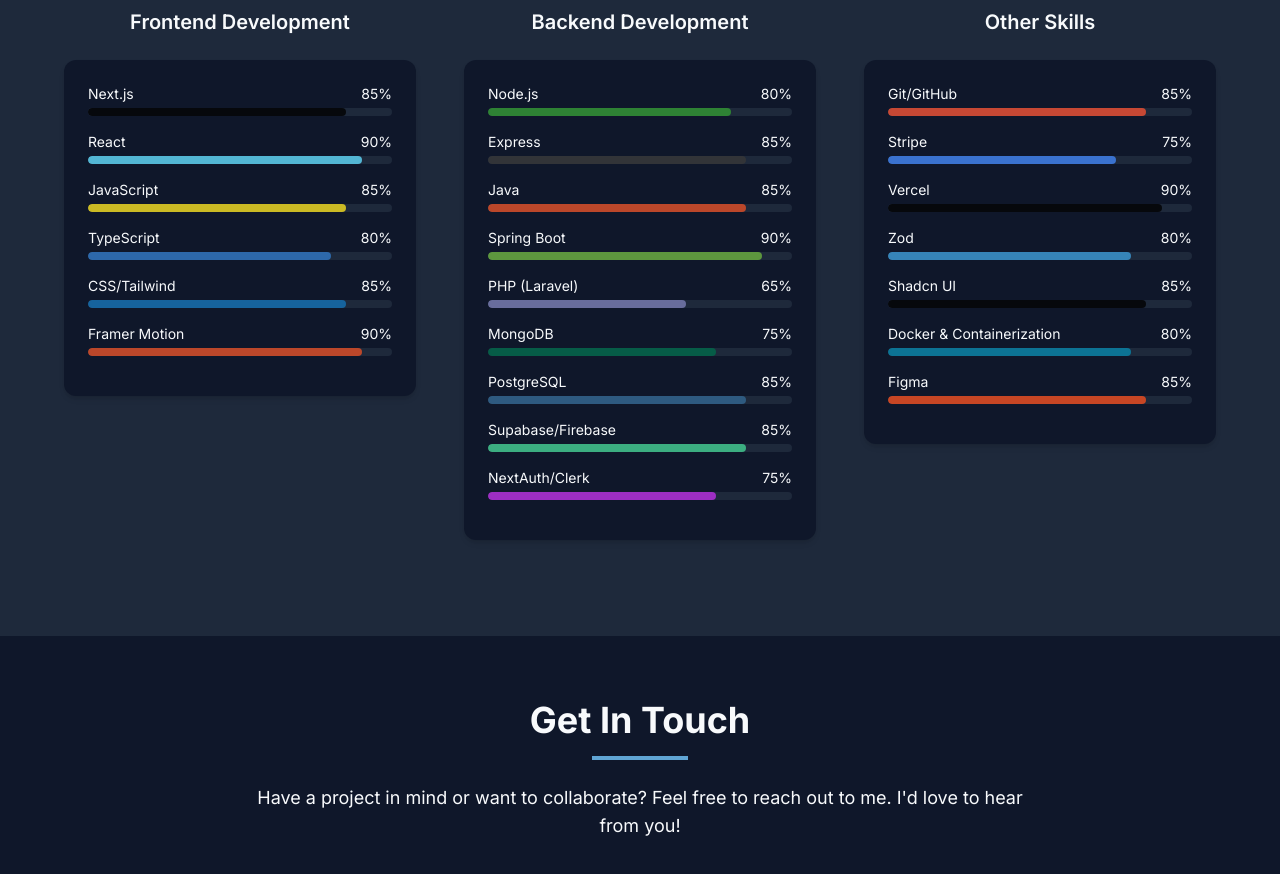
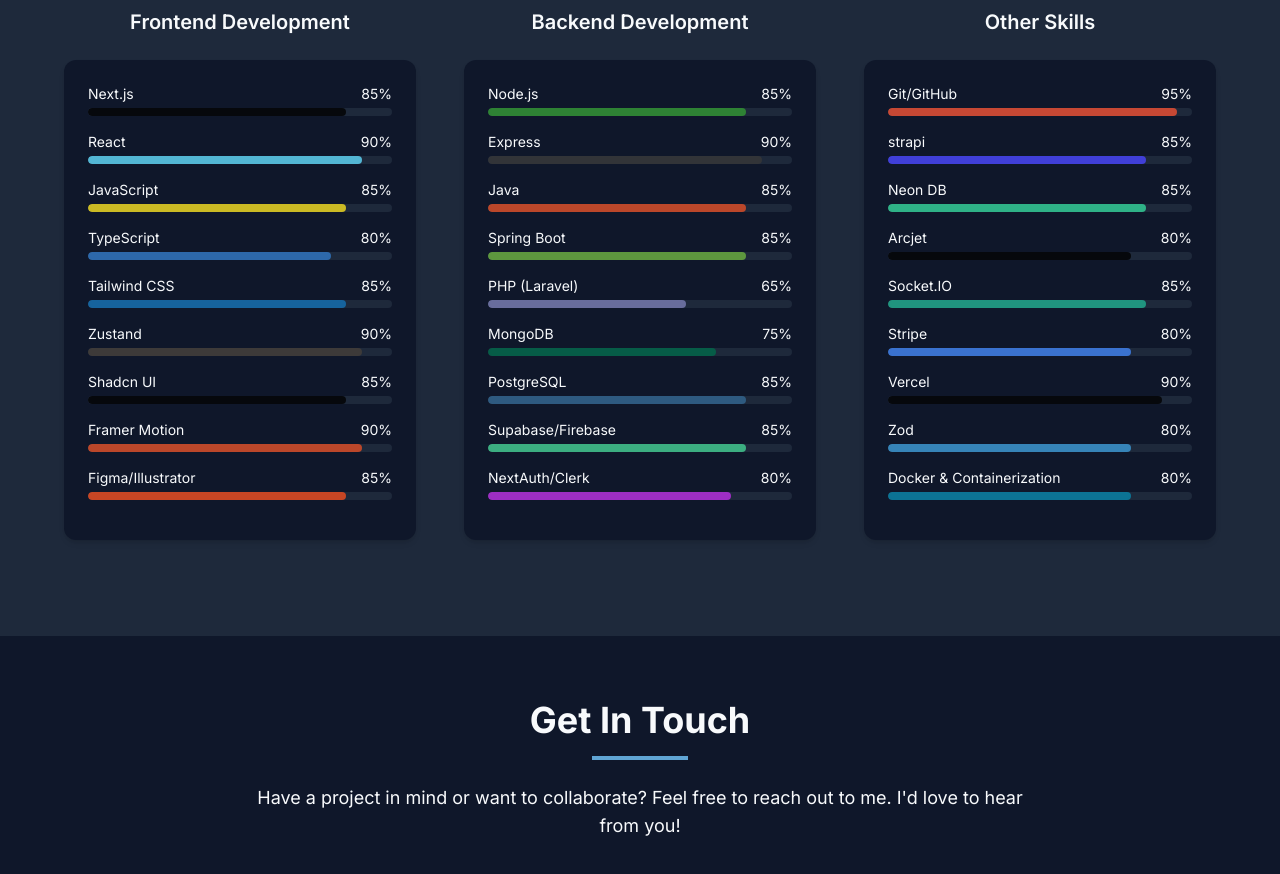
Before and after one commit to HillolPias/my_portfolio, a React (Vite) app: page / in a window 1280 px wide. Shown: the part 5960-6834 px from the top of the page. Built offline with nearby package versions, Linux system fonts and the light colour scheme.

Commit message:
Resume and skills updated

```diff
--- a/src/components/Skills.tsx
+++ b/src/components/Skills.tsx
@@ -38,30 +38,35 @@
     { name: "React", level: 90, color: "#61DAFB" },
     { name: "JavaScript", level: 85, color: "#F7DF1E" },
     { name: "TypeScript", level: 80, color: "#3178C6" },
-    { name: "CSS/Tailwind", level: 85, color: "#1572B6" },
+    { name: "Tailwind CSS", level: 85, color: "#1572B6" },
+    { name: "Zustand", level: 90, color: "#453F39" },
+    { name: "Shadcn UI", level: 85, color: "#000000" },
     { name: "Framer Motion", level: 90, color: "#E34F26" },
+    { name: "Figma/Illustrator", level: 85, color: "#F24E1E" },
   ];
 
   const backend: Skill[] = [
-    { name: "Node.js", level: 80, color: "#339933" },
-    { name: "Express", level: 85, color: "#373737" },
+    { name: "Node.js", level: 85, color: "#339933" },
+    { name: "Express", level: 90, color: "#373737" },
     { name: "Java", level: 85, color: "#E34F26" },
-    { name: "Spring Boot", level: 90, color: "#6DB33F" },
+    { name: "Spring Boot", level: 85, color: "#6DB33F" },
     { name: "PHP (Laravel)", level: 65, color: "#7B7FB5" },
     { name: "MongoDB", level: 75, color: "#00694A" },
     { name: "PostgreSQL", level: 85, color: "#336791" },
     { name: "Supabase/Firebase", level: 85, color: "#44D093" },
-    { name: "NextAuth/Clerk", level: 75, color: "#BD30E5" },
+    { name: "NextAuth/Clerk", level: 80, color: "#BD30E5" },
   ];
 
   const other: Skill[] = [
-    { name: "Git/GitHub", level: 85, color: "#F05032" },
-    { name: "Stripe", level: 75, color: "#4285F4" },
+    { name: "Git/GitHub", level: 95, color: "#F05032" },
+    { name: "strapi", level: 85, color: "#4945ff" },
+    { name: "Neon DB", level: 85, color: "#34d59a" },
+    { name: "Arcjet", level: 80, color: "#000000" },
+    { name: "Socket.IO", level: 85, color: "#21af90" },
+    { name: "Stripe", level: 80, color: "#4285F4" },
     { name: "Vercel", level: 90, color: "#000000" },
     { name: "Zod", level: 80, color: "#3C9CD7" },
-    { name: "Shadcn UI", level: 85, color: "#000000" },
     { name: "Docker & Containerization", level: 80, color: "#0886AB" },
-    { name: "Figma", level: 85, color: "#F24E1E" },
   ];
 
   const SkillBar: React.FC<{ skill: Skill }> = ({ skill }) => {
```
Also changed, not shown: 1 other file (tests, documents, lock files or other folders).
